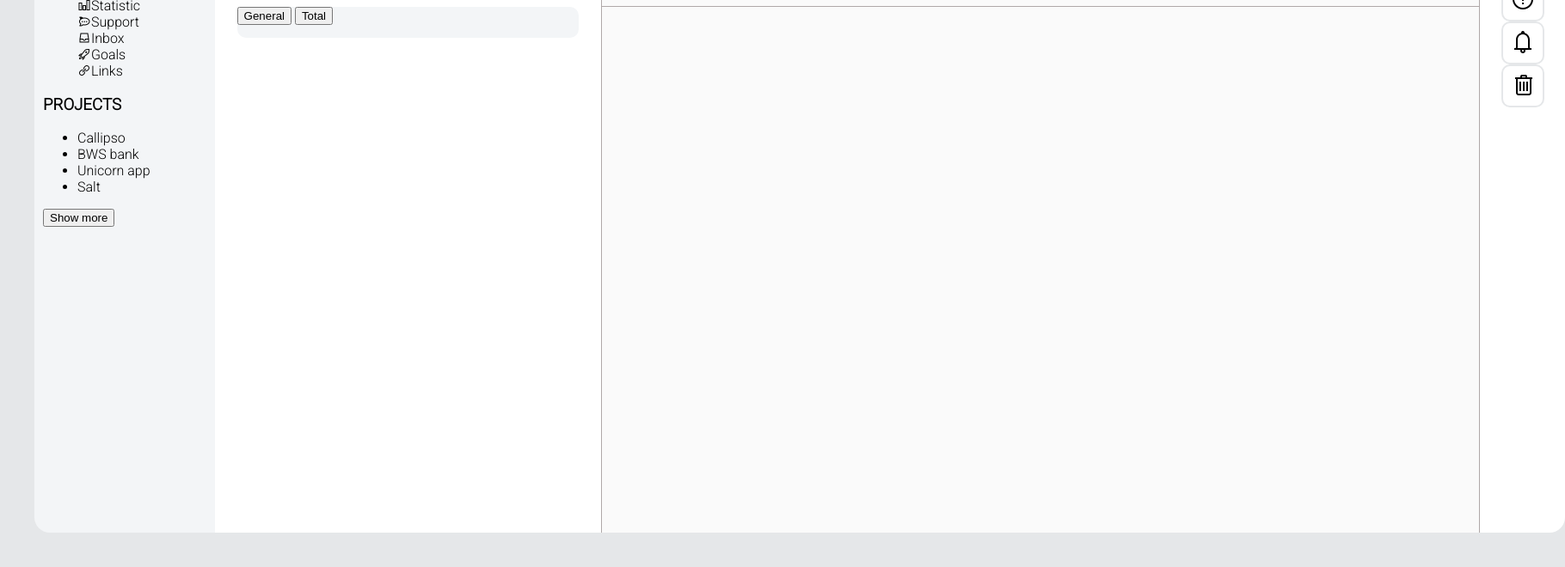
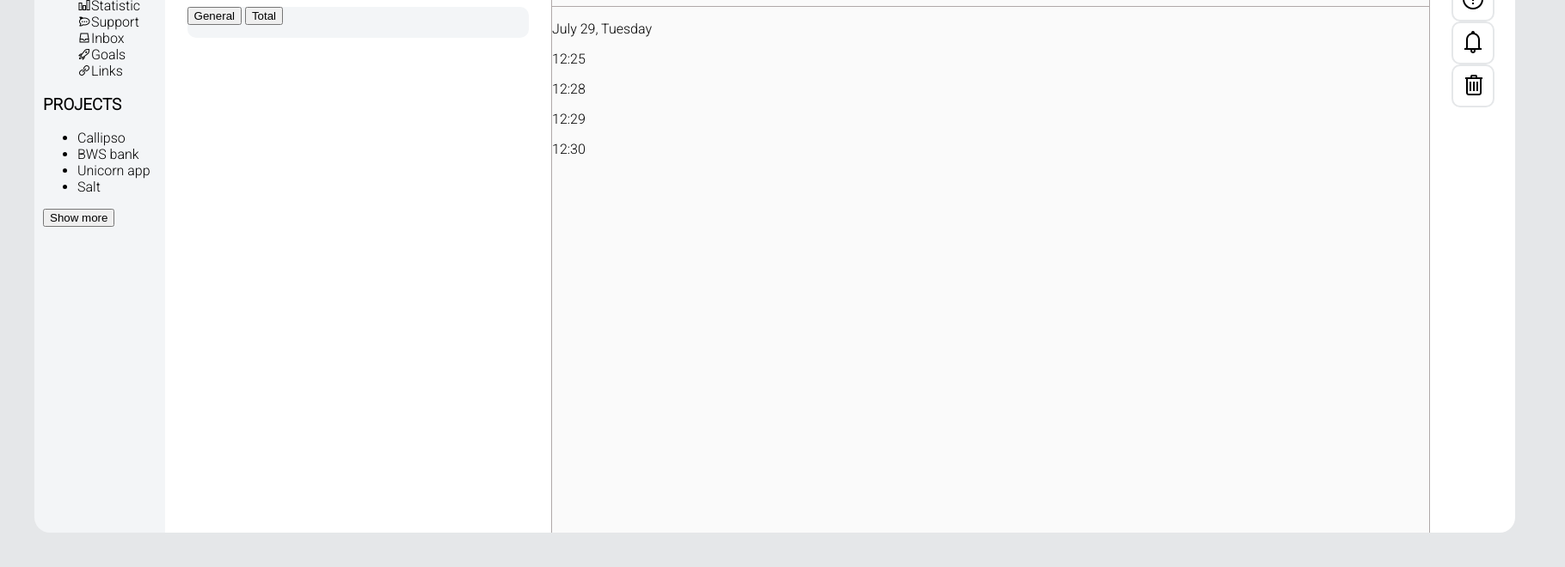
Before and after one commit to mirage109/shark, a plain HTML site: page index.html in a window 1280 px wide. Shown: the part 140-800 px from the top of the page at 86% size, 1820 px wide, since content can reach past the window. Drawn offline with nearby package versions, Linux system fonts and the light colour scheme.

Commit message:
new commit

```diff
--- a/index.html
+++ b/index.html
@@ -27,7 +27,7 @@
       .sidebar {
         background: #f3f5f7;
         height: 90%;
-        width: 250px;
+        width: 15%;
         border-radius: 18px 0px 0px 18px;
         margin-left: 40px;
         margin-top: 5vh;
@@ -42,15 +42,16 @@
       .main {
         height: 90%;
         display: flex;
-        position: absolute;
-        left: 250px;
         margin-top: 5vh;
+        left: 15%;
+        position: fixed;
       }
       .inbox {
         width: 450px;
         height: 100%;
         border-right: 1px solid rgb(175, 168, 168);
         background: white;
+
       }
       .inbox__header {
         width: 450px;
@@ -171,7 +172,7 @@
         </section>
         <section class="inbox__switcher">
           <button>General</button>
-          <button>Total</button>
+          <button>Total </button>
         </section>
         <section class="inbox__contacts"></section>
       </div>
@@ -195,8 +196,16 @@
           </button>
           <button class="main__button"><i class="las la-video"></i></button>
         </div>
-        <div class="main__chat"></div>
+        <div class="main__chat">
+          <p>July 29, Tuesday</p>
+          <p class="main__time">12:25</p>
+          <p class="main__time">12:28</p>
+          <p class="main__time">12:29</p>
+          <p class="main__time">12:30</p>
+        </div>
       </div>
+
+
       <div class="main__panel">
         <button class="main__button">..</button>
         <button class="main__button">
--- a/style.css
+++ /dev/null
@@ -1 +0,0 @@
-<>
```
Also changed, not shown: index2.html (deleted, +0 -3 lines), 1 other file.
